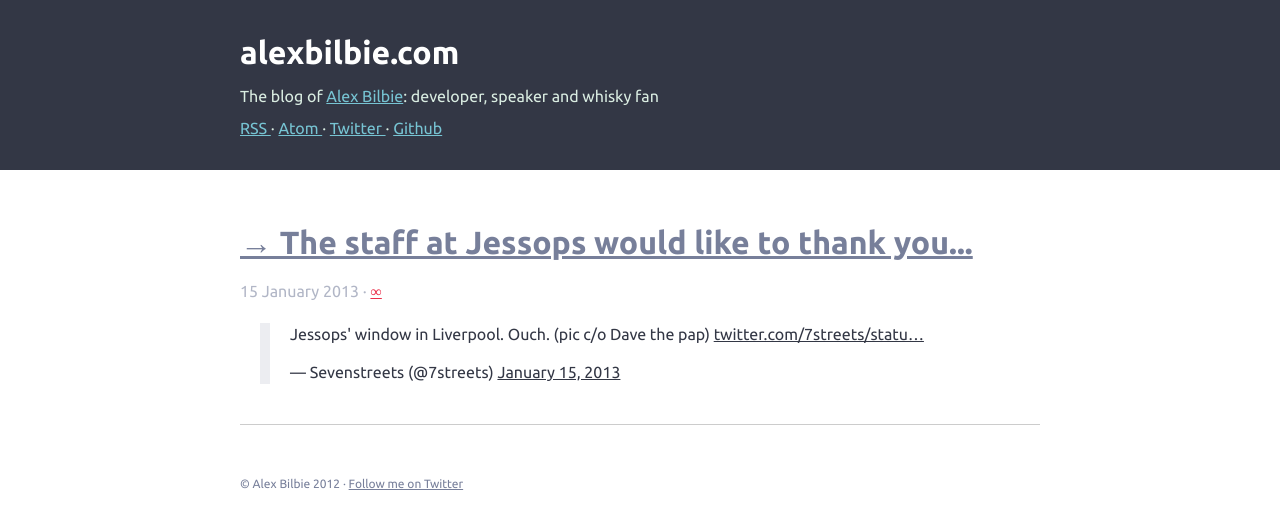
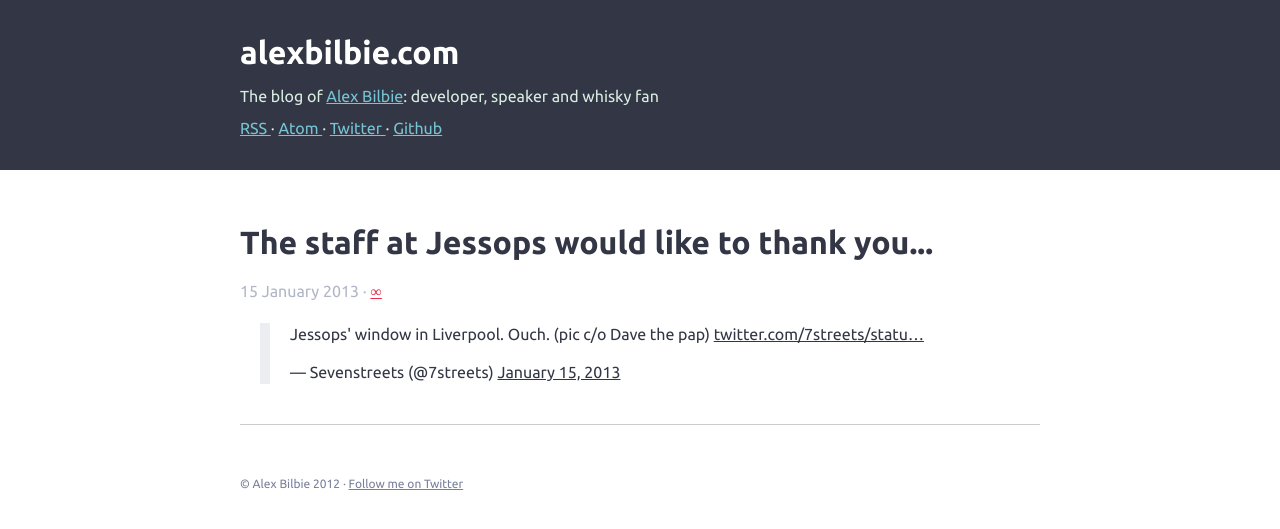
Before and after one commit to alexbilbie/alexbilbie.github.com, a Jekyll site: the page built from _posts/2013-01-15-jessops-window.html, in a window 1280 px wide. Shown: the top 529 px of the page. Built offline with Jekyll 4.4.1, drawn with Linux system fonts in a browser that asks for light colours; comment, search, counter and statistics services are not loaded; part of the change alters nothing that is shown.

```diff
--- a/_posts/2013-01-15-jessops-window.html
+++ b/_posts/2013-01-15-jessops-window.html
@@ -3,7 +3,6 @@ layout: default
 published: true
 title: The staff at Jessops would like to thank you...
 permalink: /2013/01/jessops-would-like-to-thank-you/
-link: https://twitter.com/7streets/status/291255361795657729
 ---
 
 <blockquote class="twitter-tweet"><p>Jessops' window in Liverpool. Ouch. (pic c/o Dave the pap) <a href="http://t.co/IMj8nDvf" title="http://twitter.com/7streets/status/291255361795657729/photo/1">twitter.com/7streets/statu…</a></p>&mdash; Sevenstreets (@7streets) <a href="https://twitter.com/7streets/status/291255361795657729" data-datetime="2013-01-15T18:47:45+00:00">January 15, 2013</a></blockquote>
```
